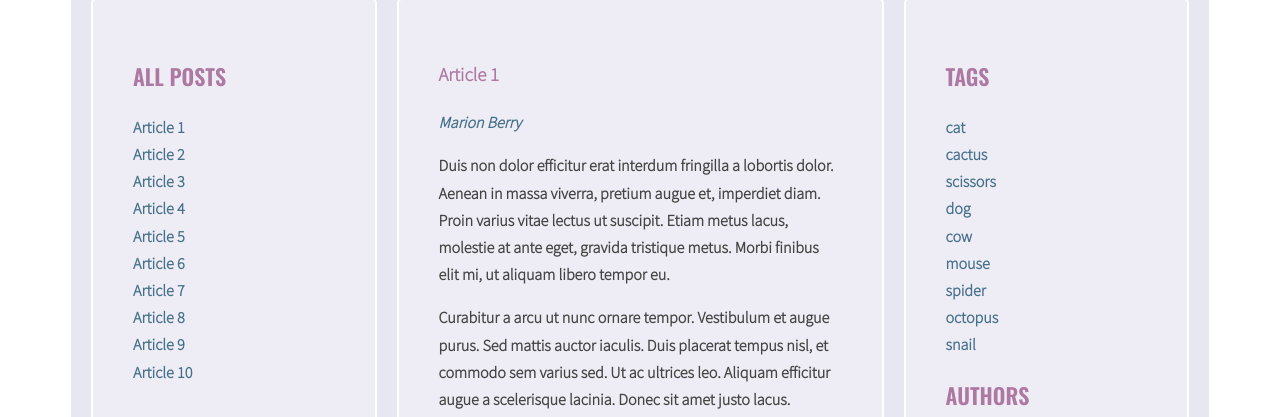
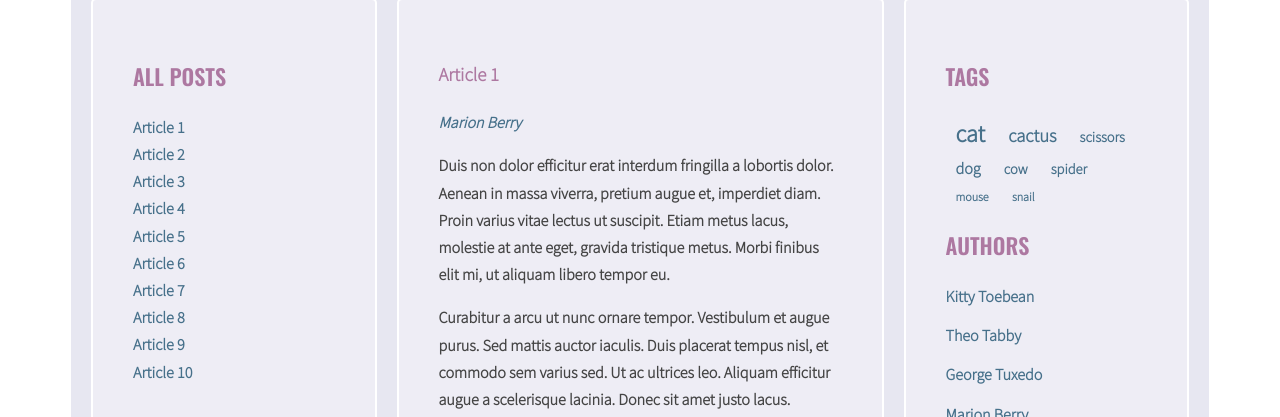
Before and after one commit to taangela/javascript-blog, a website: page index.html in a window 1280 px wide. Shown: the part 611-1028 px from the top of the page. Drawn offline with nearby package versions, Linux system fonts and the light colour scheme.

Commit message:
Add tags cloud

```diff
--- a/index.html
+++ b/index.html
@@ -59,7 +59,7 @@
                             </ul>
                         </div>
                     </article>
-                    <article class="post" id="article-3" data-tags="cat mouse spider" data-author ="George Tuxedo">
+                    <article class="post" id="article-3" data-tags="cat cow spider" data-author ="George Tuxedo">
                         <h3 class="post-title">Article 3</h3>
                         <p class="post-author"></p>
                         <div class="post-content">
@@ -143,7 +143,7 @@
                             </ul>
                         </div>
                     </article>
-                    <article class="post" id="article-9" data-tags="dog octopus scissors" data-author ="Marion Berry">
+                    <article class="post" id="article-9" data-tags="dog scissors" data-author ="Marion Berry">
                         <h3 class="post-title">Article 9</h3>
                         <p class="post-author"></p>
                         <div class="post-content">
--- a/js/script.js
+++ b/js/script.js
@@ -38,10 +38,12 @@
         optTitleListSelector = '.titles',
         optArticleTagsSelector = '.post-tags .list',
         optArticleTagsSelectorLink = '.post-tags .list a',
-        /*czy cos zle zrobilam, ze musialam dodac taka stala*/
         optArticleAuthorSelector = '.post-author',
         optArticleAuthorSelectorLink = '.post-author a',
-        optTagsListSelector = '.tags.list'
+        optTagsListSelector = '.tags.list',
+        optTagsListSelectorLink = '.tags.list a',
+        optCloudClassCount = 5,
+        optCloudClassPrefix = 'tag-size-';
 
 
     function generateTitleLinks(customSelector = '') {
@@ -77,9 +79,41 @@
 
     generateTitleLinks();
 
+    function calculateTagsParams(tags) {
+    	/*let tagValue =[];
+    	for( let key in tags) {
+    		tagValue.push(tags[key]);
+    	}
+    	console.log(tagValue);
+    	const min= Math.min(...tagValue);
+    	const max= Math.max(...tagValue);
+    	console.log('min: ',min,' max: ',max);
+    	const minMax ={};
+    	minMax['min'] =min;
+    	minMax['max'] = max;
+    	console.log(minMax);
+    	return minMax;*/
+
+    	const params ={
+    		max: 0,
+    		min: 999999,
+    	};
+    	for(let tag in tags) {
+    		params.max = Math.max(tags[tag], params.max);
+    		params.min = Math.min(tags[tag], params.min);
+    		console.log(tag+' isused ' + tags[tag] + ' times');
+    	}
+    	return params;
+    }
+
+    function calculateTagClass(count, params){
+    	const classNumber = Math.floor( ( (count - params.min) / (params.max - params.min) ) * optCloudClassCount + 1 );
+    	return optCloudClassPrefix + classNumber;
+    }
+
     function generateTags() {
-        /* [NEW] create a new variable allTags with an empty array */
-        let allTags = [];
+        /* [NEW] create a new variable allTags with an empty object */
+        let allTags = {};
         /* find all articles */
         const articles = document.querySelectorAll(optArticleSelector);
         /* START LOOP: for every article: */
@@ -103,10 +137,13 @@
                 html = html + linkHTML;
                 console.log(html);
                 /* [NEW] check if this link is NOT already in allTags */
-                if (allTags.indexOf(linkHTML) == -1) {
-                    /* [NEW] add generated code to allTags array */
-                    allTags.push(linkHTML);
+                if (!allTags.hasOwnProperty(tag)) {
+                    /* [NEW] add tag to allTags object */
+                    allTags[tag] = 1;
+                } else {
+                    allTags[tag]++;
                     /* END LOOP: for each tag */
+                }
             }
             /* insert HTML of all the links into the tags wrapper */
             tagsList.innerHTML = html;
@@ -115,9 +152,28 @@
         /* [NEW] find list of tags in right column */
         const tagList = document.querySelector('.tags');
 
+
         /* [NEW] add html from allTags to tagList */
-  			tagList.innerHTML = allTags.join(' ');
+        /*tagList.innerHTML = allTags.join(' ');*/
+		//console.log('allTags:',allTags);
+		/*[NEW] create variable for all links HTML code*/
+		const tagsParams = calculateTagsParams(allTags);
+		console.log('tagsParams: ', tagsParams);
+		let allTagsHTML = '';
+
+		/*[NEW] START LOOP: for each tag in allTags: */
+		for(let tag in allTags) {
+			/*[NEW] generate code of a link and add it to allTagsHTML*/
+			allTagsHTML +='<li><a class="' + calculateTagClass(allTags[tag], tagsParams) + '" href="#tag-'+ tag +'">'+tag + '</a></li> ';
+			console.log('tag: ',tag);
+			console.log('allTags: ', allTags);
+			console.log('allTagsHTML: ', allTagsHTML);
+			/*[NEW] END LOOP: for each tag in allTags: */
 		}
+		/*[NEW] add html from allTags(HTML to tagList*/
+				tagList.innerHTML = allTagsHTML;
+				console.log('tagList:',tagList);
+
 }
 
 generateTags();
@@ -160,8 +216,8 @@
 
 function addClickListenersToTags() {
     /* find all links to tags */
-        const tagLinks = document.querySelectorAll(optArticleTagsSelectorLink);
-        console.log(tagLinks);
+    const tagLinks = document.querySelectorAll(optArticleTagsSelectorLink + ','+ optTagsListSelectorLink);
+    console.log('tagLinks: ',tagLinks);
     /* START LOOP: for each link */
     for (let tag of tagLinks) {
         /* add tagClickHandler as event listener for that link */
--- a/sass/style.scss
+++ b/sass/style.scss
@@ -139,6 +139,31 @@ li a,
     }
 }
 
+.sidebar .tags li {
+  display: inline;
+}
+.sidebar .tags a {
+  padding: 10px;
+}
+
+.tag-size-1 {
+  font-size: 75%;
+}
+.tag-size-2 {
+  font-size: 90%;
+}
+.tag-size-3 {
+  font-size: 100%;
+}
+.tag-size-4 {
+  font-size: 115%;
+}
+.tag-size-5 {
+  font-size: 130%;
+}
+.tag-size-6 {
+  font-size: 150%;
+}
 /* Authors */
 
 .authors {
```
Also changed, not shown: css/style.css, 1 other file. Lines whose indentation alone changed are shown as unchanged.
